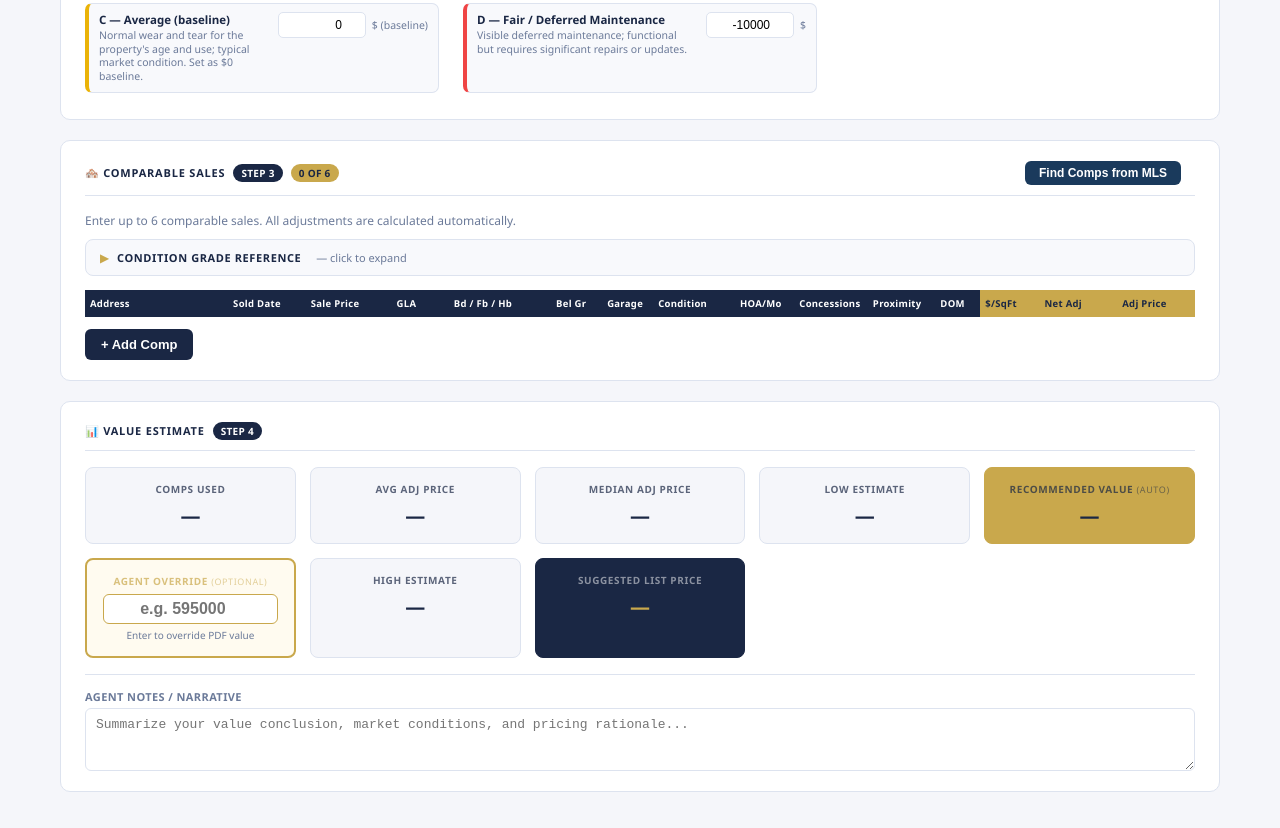
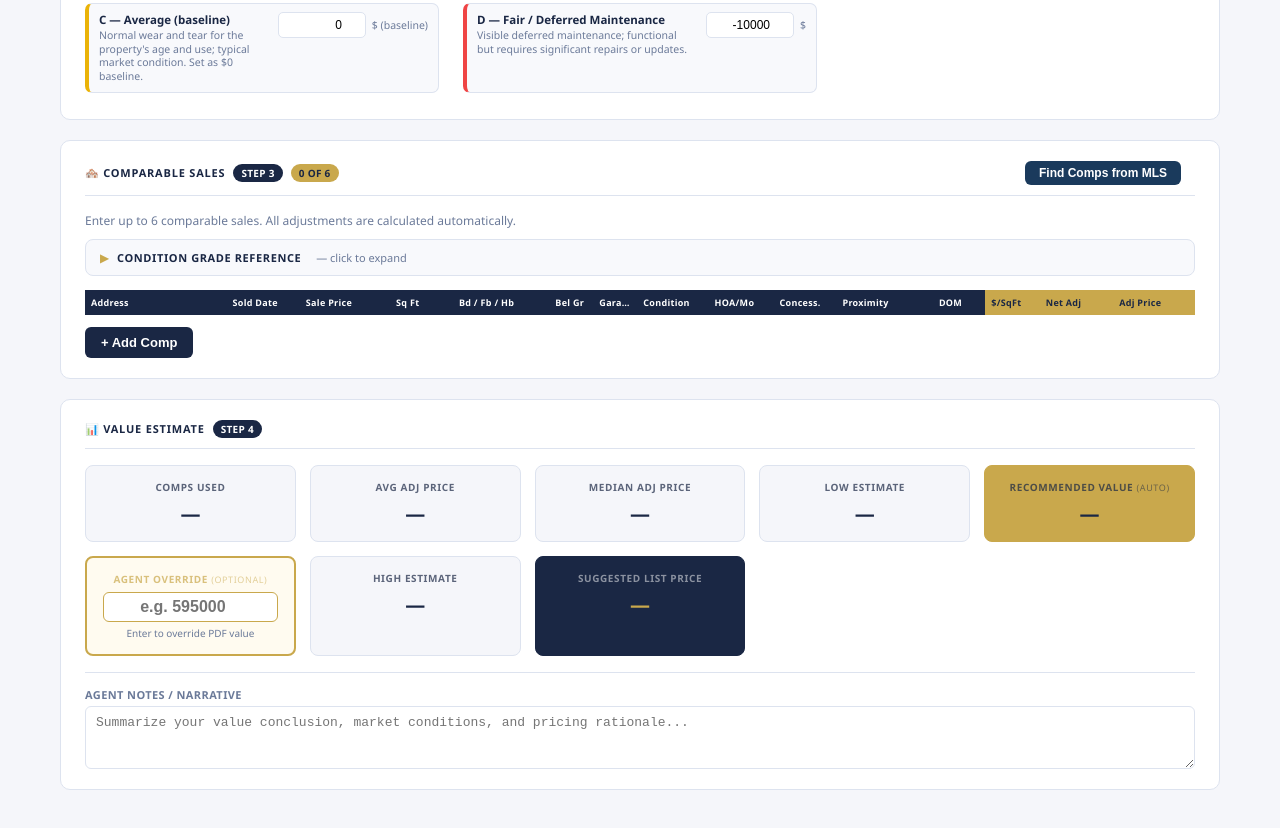
Before and after one commit to marccashin/forward-os, a plain HTML site: page cma-tool.html in a window 1280 px wide. Shown: the part 1127-1955 px from the top of the page. Drawn offline with nearby package versions, Linux system fonts and the light colour scheme.

Commit message:
fix: comp table column widths — proximity 92px, sq ft rename, unified padding, 11px inputs

```diff
--- a/cma-tool.html
+++ b/cma-tool.html
@@ -65,14 +65,14 @@
     .field input[readonly] { background: #f0f4ff; color: var(--muted); }
 
     /* ── COMPS TABLE ── */
-    .comps-wrapper { overflow-x: hidden; }
-    table.comps-table { width: 100%; border-collapse: collapse; font-size: 12px; table-layout: fixed; }
-    .comps-table th { background: var(--navy); color: white; padding: 7px 5px; text-align: left; font-size: 9.5px; font-weight: 600; letter-spacing: .3px; white-space: nowrap; overflow: hidden; text-overflow: ellipsis; }
+    .comps-wrapper { overflow-x: auto; }
+    table.comps-table { width: 100%; border-collapse: collapse; font-size: 11px; table-layout: fixed; }
+    .comps-table th { background: var(--navy); color: white; padding: 6px 6px; text-align: left; font-size: 9px; font-weight: 600; letter-spacing: .3px; white-space: nowrap; overflow: hidden; text-overflow: ellipsis; }
     .comps-table th.gold { background: var(--gold); color: var(--navy); }
     .comps-table td { padding: 5px 7px; border-bottom: 1px solid var(--border); vertical-align: middle; }
     .comps-table tr:nth-child(even) td { background: #f9fafc; }
     .comps-table tr:hover td { background: #f0f4ff; }
-    .comps-table td input, .comps-table td select { border: 1px solid #dde3ef; border-radius: 4px; padding: 4px 6px; font-size: 12px; width: 100%; background: white; }
+    .comps-table td input, .comps-table td select { border: 1px solid #dde3ef; border-radius: 4px; padding: 3px 5px; font-size: 11px; width: 100%; background: white; }
     .comps-table td input:focus, .comps-table td select:focus { outline: none; border-color: var(--gold); }
     .comps-table td.calc { background: #f0f4ff; font-weight: 600; color: var(--navy); text-align: right; white-space: nowrap; }
     .comps-table td.adj-val { color: var(--green); font-weight: 600; text-align: right; }
@@ -468,21 +468,21 @@
       <table class="comps-table" id="compsTable">
         <thead>
           <tr>
-            <th style="width:140px;">Address</th>
-            <th style="width:76px;">Sold Date</th>
-            <th style="width:84px;">Sale Price</th>
-            <th style="width:56px;">GLA</th>
-            <th style="width:100px;" title="Bedrooms / Full Baths / Half Baths">Bd / Fb / Hb</th>
-            <th style="width:50px;">Bel Gr</th>
-            <th style="width:50px;">Garage</th>
-            <th style="width:80px;">Condition</th>
-            <th style="width:58px;">HOA/Mo</th>
-            <th style="width:72px;">Concessions</th>
-            <th style="width:66px;">Proximity</th>
-            <th style="width:44px;">DOM</th>
-            <th class="gold" style="width:58px;">$/SqFt</th>
-            <th class="gold" style="width:76px;">Net Adj</th>
-            <th class="gold" style="width:76px;">Adj Price</th>
+            <th style="width:135px;">Address</th>
+            <th style="width:70px;">Sold Date</th>
+            <th style="width:86px;">Sale Price</th>
+            <th style="width:60px;">Sq Ft</th>
+            <th style="width:92px;" title="Bedrooms / Full Baths / Half Baths">Bd / Fb / Hb</th>
+            <th style="width:42px;">Bel Gr</th>
+            <th style="width:42px;">Garage</th>
+            <th style="width:68px;">Condition</th>
+            <th style="width:62px;">HOA/Mo</th>
+            <th style="width:60px;">Concess.</th>
+            <th style="width:92px;">Proximity</th>
+            <th style="width:50px;">DOM</th>
+            <th class="gold" style="width:52px;">$/SqFt</th>
+            <th class="gold" style="width:70px;">Net Adj</th>
+            <th class="gold" style="width:78px;">Adj Price</th>
           </tr>
         </thead>
         <tbody id="compsBody">
```
